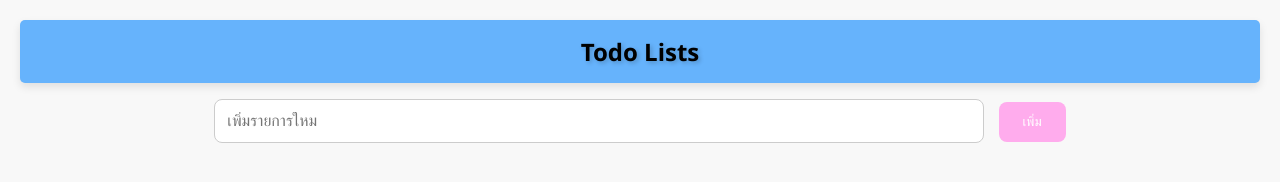
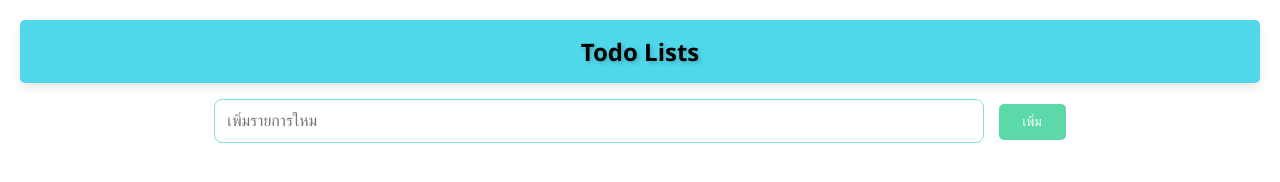
Before and after one commit to 65160015/88726065, a plain HTML site: page Lab7/todo.html in a window 1280 px wide. Drawn offline with Linux system fonts and the light colour scheme.

Commit message:
ปรับสไตล์ CSS เพิ่มความสวยงาม

```diff
--- a/Lab7/scripts.js
+++ b/Lab7/scripts.js
@@ -23,12 +23,12 @@ document.addEventListener("DOMContentLoaded", function () {
         todos.splice(index, 1);
         renderTodoList();
     }
-    // // ตรวจสอบ/ยกเลิกการเสร็จสิ้นรายการ Todo
-    // function toggleComplete(index) {
-    //     todos[index].completed = !todos[index].completed;
-    //     renderTodoList();
-    // }
-    // แสดงรายการ Todo บนหน้าเว็บ
+    // ตรวจสอบ/ยกเลิกการเสร็จสิ้นรายการ Todo
+    function toggleComplete(index) {
+        todos[index].completed = !todos[index].completed;
+        renderTodoList();
+    }
+    //แสดงรายการ Todo บนหน้าเว็บ
     function renderTodoList() {
         console.log(todos);
         todoList.innerHTML = "";
--- a/Lab7/styles.css
+++ b/Lab7/styles.css
@@ -3,12 +3,12 @@ body {
     font-family: "Segoe UI", Tahoma, Geneva, Verdana, sans-serif;
     text-align: center;
     margin: 20px;
-    background-color: #f8f8f8;
+    background-color: #ffffff;
     }
     h1 {
-    color: #706e8e;
+    color: #3a31ad;
     font-size: 24px;
-    background-color: #66b3fc;
+    background-color: #4fd8ea;
     padding: 15px;
     border-radius: 5px;
     color: rgb(0, 0, 0);
@@ -32,26 +32,26 @@ body {
     transition: background-color 0.3s, transform 0.2s;
     }
     li.completed {
-    background-color: #d4edda;
+    background-color: #7fe4d8;
     text-decoration: line-through;
     }
     input[type="text"] {
     width: 60%;
     padding: 12px;
-    border: 1px solid #ccc;
+    border: 1px solid #7fe4d8;
     border-radius: 8px;
     margin-right: 10px;
     font-size: 16px;
     }
     button {
-    padding: 12px 24px;
-    background-color: #ffaced;
+    padding: 10px 24px;
+    background-color: #5cd9a9;
     color: white;
     border: none;
-    border-radius: 8px;
+    border-radius: 5px;
     cursor: pointer;
     transition: background-color 0.3s;
     }
     button:hover {
-    background-color: #0056b3;
+    background-color: #3cdab5;
     }
```
